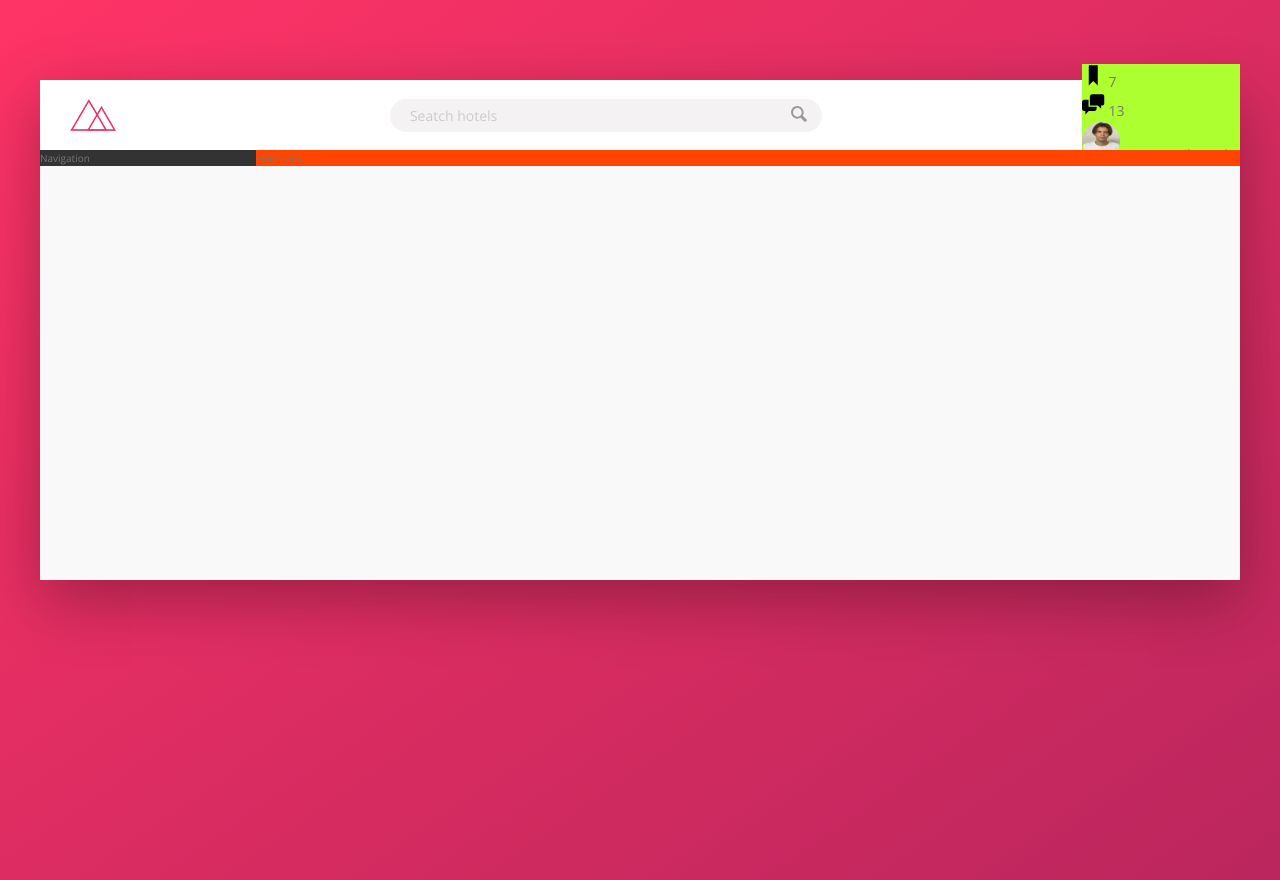
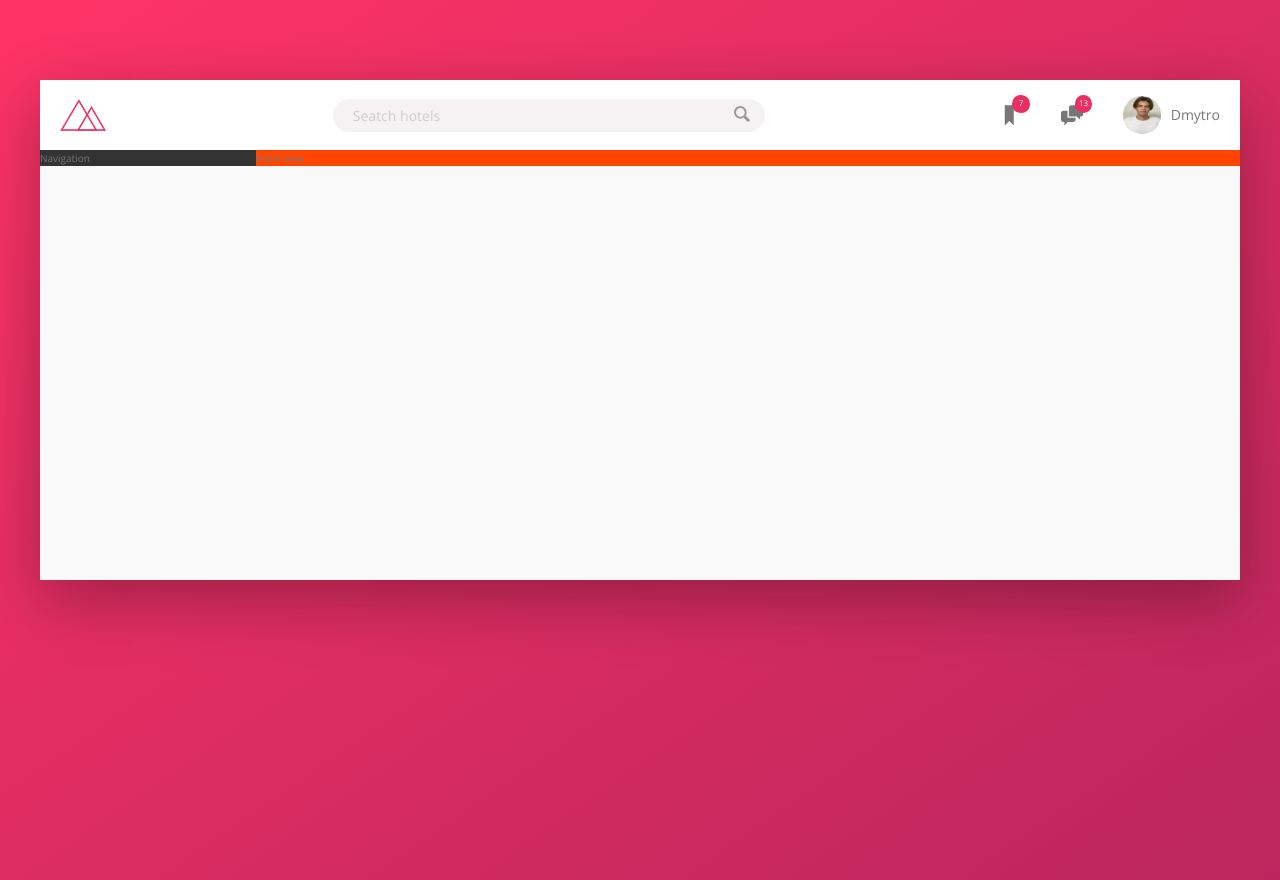
Before and after one commit to FilonenkoDima/Trillo, a website: page index.html in a window 1280 px wide. Drawn offline with nearby package versions, Linux system fonts and the light colour scheme.

Commit message:
style nav bar

```diff
--- a/index.html
+++ b/index.html
@@ -51,7 +51,9 @@
               alt="User photo"
               class="user-nav__user-photo"
             />
-            <span class="user-nav__user-name">Dmytro Filonenko</span>
+            <a href="https://t.me/filonenkod" class="user-nav__user-name"
+              >Dmytro</a
+            >
           </div>
         </nav>
       </header>
--- a/sass/_components.scss
+++ b/sass/_components.scss
@@ -3,7 +3,7 @@
 
 .logo {
   height: 3.25rem;
-  margin-left: 3rem;
+  margin-left: 2rem;
 }
 
 ////////////////////////////////////////////////////
@@ -67,27 +67,58 @@
 ////////////////////////////////////////////////////
 // USER NAVIGATION
 .user-nav {
-  background-color: greenyellow;
+  align-self: stretch;
+
+  display: flex;
+  align-items: center;
+
+  & > * {
+    padding: 0 2rem;
+    cursor: pointer;
+    height: 100%;
+    display: flex;
+    align-items: center;
+  }
+
+  & > *:hover {
+    background-color: var(--color-grey-light-2);
+  }
 
   &__icon-box {
+    position: relative;
   }
 
   &__icon {
     height: 2.25rem;
     width: 2.25rem;
+    fill: var(--color-grey-dark-2);
   }
 
   &__notification {
-  }
+    font-size: 0.8rem;
+    height: 1.75rem;
+    width: 1.75rem;
+    border-radius: 50%;
+    background-color: var(--color-primary);
+    color: #fff;
+    position: absolute;
+    top: 1.5rem;
+    right: 1.1rem;
 
-  &__user {
+    display: flex;
+    justify-content: center;
+    align-items: center;
   }
 
   &__user-photo {
     height: 3.75rem;
     border-radius: 50%;
+    margin-right: 1rem;
   }
 
-  &__user-name {
+  &__user-name:link,
+  &__user-name:visited {
+    text-decoration: none;
+    color: inherit;
   }
 }
```
Also changed, not shown: css/style.css.
